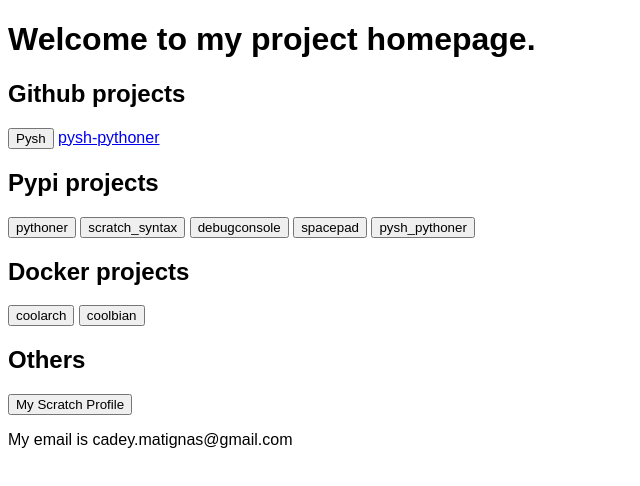
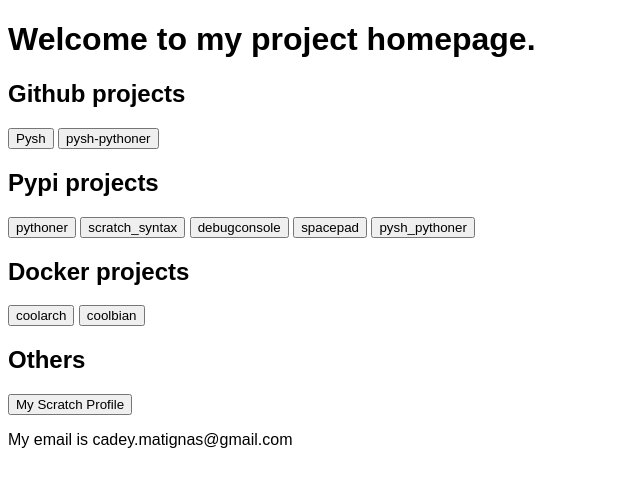
Before and after one commit to coolguy038/coolguy038.github.io, a plain HTML site: page index.html in a window 1280 px wide. Shown: the whole page, without its empty margins (0-640 px from the left). Drawn offline with Linux system fonts and the light colour scheme.

Commit message:
Fix link formatting for pysh-pythoner button

```diff
--- a/index.html
+++ b/index.html
@@ -14,7 +14,7 @@
         <h1>Welcome to my project homepage.</h1>
         <h2>Github projects</h2>
         <a href="https://github.com/coolguy038/Pysh"><button type="button">Pysh</button></a>
-        <a href="https://github.com/coolguy038/Pysh><button type="button">pysh-pythoner</button></a>
+        <a href="https://github.com/coolguy038/Pysh"><button type="button">pysh-pythoner</button></a>
         <h2>Pypi projects</h2>
         <a href="https://pypi.org/project/pythoner/"><button type="button">pythoner</button></a>
         <a href="https://pypi.org/project/scratch_syntax/"><button type="button">scratch_syntax</button></a>
```
